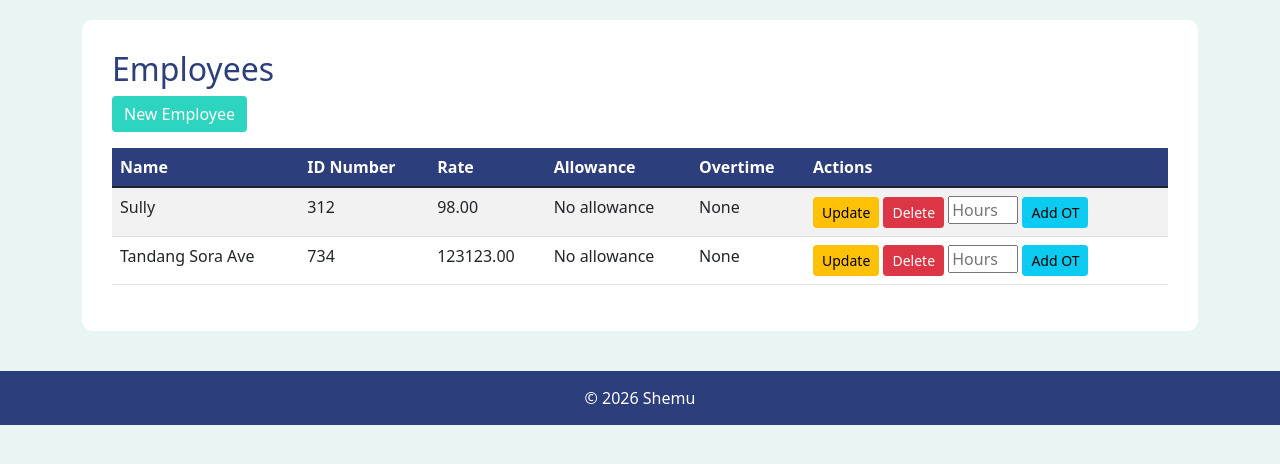
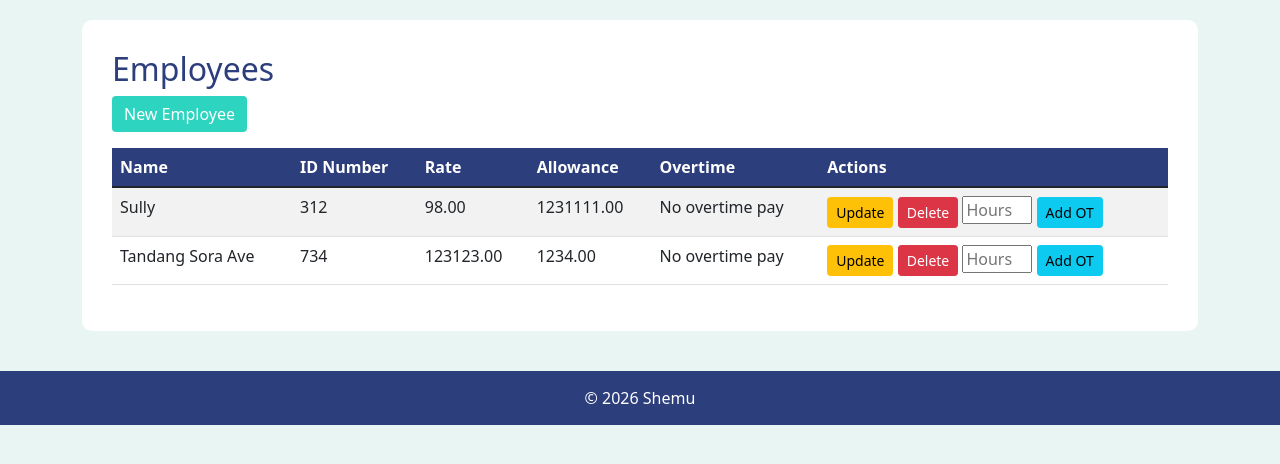
Before and after one commit to cpricamata/FinalProject, a Django app: page / in a window 1280 px wide. Shown: the part 66-530 px from the top of the page. Run offline with Django 5.2, Linux system fonts and the light colour scheme; data comes from the database, SQL or seed files in the repository; both versions use the stored data as it was after the commit.

Commit message:
fixed some bugs

```diff
--- a/shemu/shemuapp/models.py
+++ b/shemu/shemuapp/models.py
@@ -18,7 +18,7 @@ class Employee(models.Model):
         return self.rate
 
     def getOvertime(self):
-        if self.overtime_pay is not None:
+        if not self.overtime_pay:
             message = "No overtime pay"
             return message
         else:
@@ -28,7 +28,7 @@ class Employee(models.Model):
         self.overtime_pay = 0
 
     def getAllowance(self):
-        if self.allowance is not None:
+        if not self.allowance:
             message = "No allowance"
             return message
         else:
--- a/shemu/shemuapp/templates/shemuapp/create_employee.html
+++ b/shemu/shemuapp/templates/shemuapp/create_employee.html
@@ -31,7 +31,7 @@
 
                 <div class="mb-3">
                     <label class="text-dark fs-6 mb-1">Rate</label>
-                    <input type="number" name="rate" class="form-control" required>
+                    <input type="number" name="rate" min="1" class="form-control" required>
                 </div>
 
                 <div class="mb-3">
--- a/shemu/shemuapp/templates/shemuapp/employees.html
+++ b/shemu/shemuapp/templates/shemuapp/employees.html
@@ -44,7 +44,7 @@
                 <form method="post" action="{% url 'add_overtime' %}" style="display:inline;">
                     {% csrf_token %}
                     <input type="hidden" name="id_number" value="{{ employee.id_number }}">
-                    <input type="number" name="overtime_hours" step="0.01" placeholder="Hours" style="width:70px;" required>
+                    <input type="number" name="overtime_hours" step="0.01" placeholder="Hours" min="1" style="width:70px;" required>
                     <!-- PLACEHOLDER SOURCE: https://developer.mozilla.org/en-US/docs/Web/HTML/Reference/Attributes/placeholder-->
                     <button type="submit" class="btn btn-info btn-sm">Add OT</button>
                 </form>
--- a/shemu/shemuapp/templates/shemuapp/update_employee.html
+++ b/shemu/shemuapp/templates/shemuapp/update_employee.html
@@ -32,15 +32,15 @@
 
                 <div class="mb-3">
                     <label class="text-dark fs-6 mb-1">Rate</label>
-                    <input type="number" name="rate" class="form-control" value="{{ emp.rate }}"" required>
+                    <input type="number" name="rate" class="form-control" min="1" value="{{ emp.rate }}" required>
                 </div>
 
                 <div class="mb-3">
                     <label class="text-dark fs-6 mb-1">Allowance (optional)</label>
-                    <input type="number" min="0" name="allowance" value="{{ emp.allowance }}"" class="form-control">
+                    <input type="number" min="0" name="allowance" value="{{ emp.allowance }}" class="form-control">
                 </div>
 
-                <input type="hidden" name="id_number" value="{{ employee.id_number }}">
+                <input type="hidden" name="id_number" value="{{ emp.id_number }}">
                 <button type="submit" class="btn btn-primary w-100 mb-2">
                     Update
                 </button>
--- a/shemu/shemuapp/views.py
+++ b/shemu/shemuapp/views.py
@@ -54,10 +54,13 @@ def update_employee(request, id_number=None):
 
 
 
-def delete_employee(request, id_number):
+def delete_employee(request, id_number=None):
     if request.method == 'POST':
-        id_number = request.POST.get('id_number')
-        Employee.objects.filter(id_number=id_number).delete()
+        if not id_number:
+            id_number = request.POST.get('id_number')
+        employee = get_object_or_404(Employee, id_number=id_number)
+
+        employee.delete()
     return redirect('employees')
 
 def add_overtime(request, id_number):
```
Also changed, not shown: shemu/db.sqlite3.
